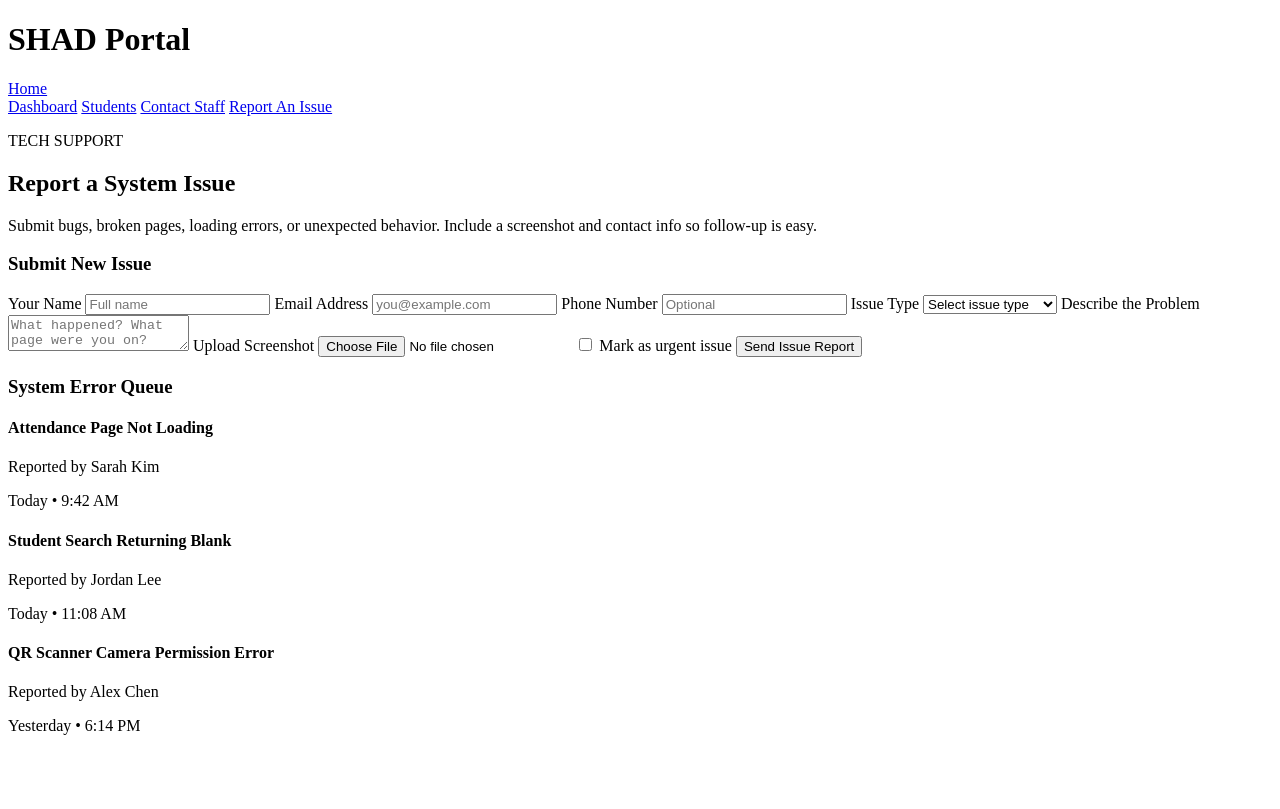
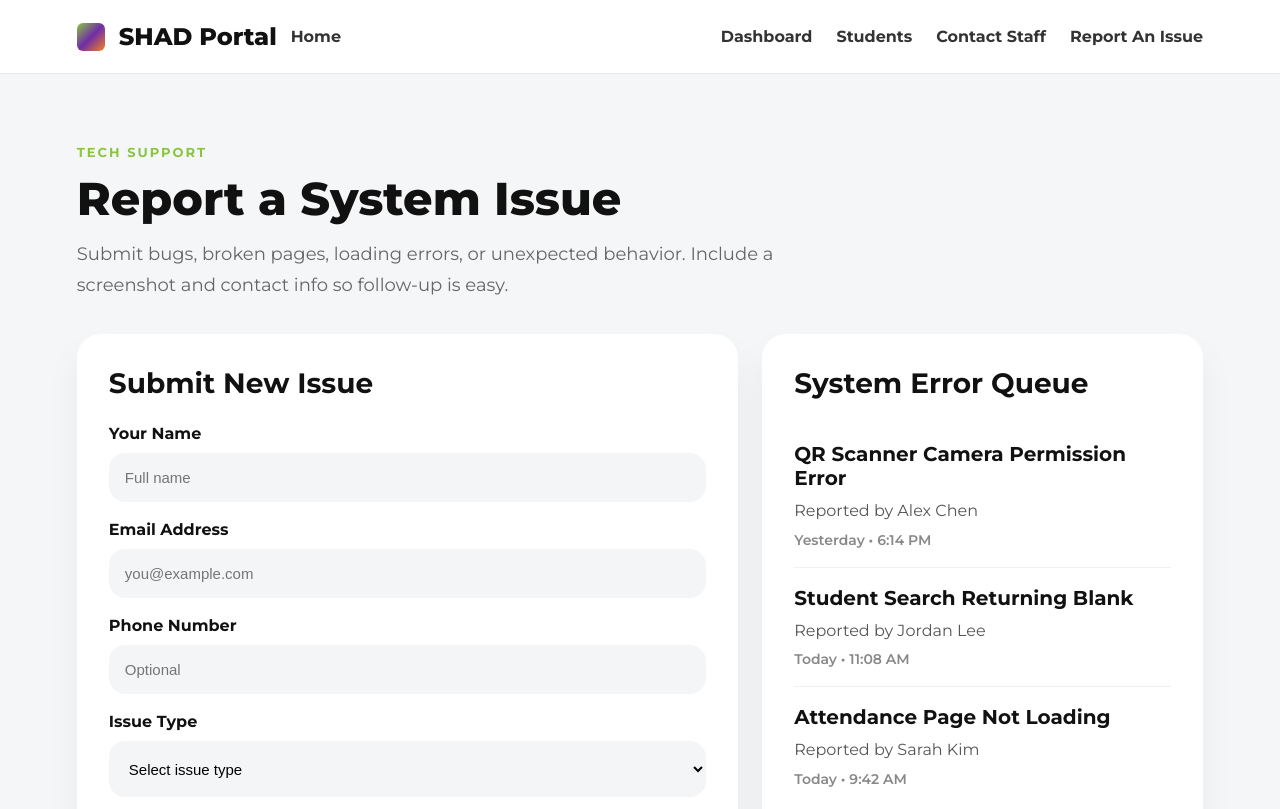
Before and after one commit to Uhblanna/SHAD-Project, a website: page public/issues.html in a window 1280 px wide. Shown: the top 809 px of the page. Drawn offline with Linux system fonts and the light colour scheme.

Commit message:
Update issues.html

```diff
--- a/public/issues.html
+++ b/public/issues.html
@@ -10,9 +10,9 @@
 
 <link href="https://fonts.googleapis.com/css2?family=Montserrat:wght@400;500;600;700;800&display=swap" rel="stylesheet">
 
-<link rel="stylesheet" href="/SHAD Website/public/css/issues.css">
+<link rel="stylesheet" href="/public/css/issues.css">
 
-<script src="/SHAD Website/public/js/issues.js"></script>
+<script src="/public/js/issues.js"></script>
 
 </head>
 <body>
@@ -23,15 +23,15 @@
         <div class="logo-box"></div>
         <h1>SHAD Portal</h1>
         <nav>
-            <a href="/SHAD Website/public/html/index.html">Home</a>
+            <a href="/public/index.html">Home</a>
         </nav>
     </div>
 
     <nav>
-        <a href="/SHAD Website/public/html/dashboard.html">Dashboard</a>
-        <a href="/SHAD Website/public/html/students.html">Students</a>
-        <a href="/SHAD Website/public/html/contact.html">Contact Staff</a>
-        <a href="/SHAD Website/public/html/issues.html">Report An Issue</a>
+        <a href="/public/dashboard.html">Dashboard</a>
+        <a href="/public/students.html">Students</a>
+        <a href="/public/contact.html">Contact Staff</a>
+        <a href="/public/issues.html">Report An Issue</a>
     </nav>
 
 </header>
```
